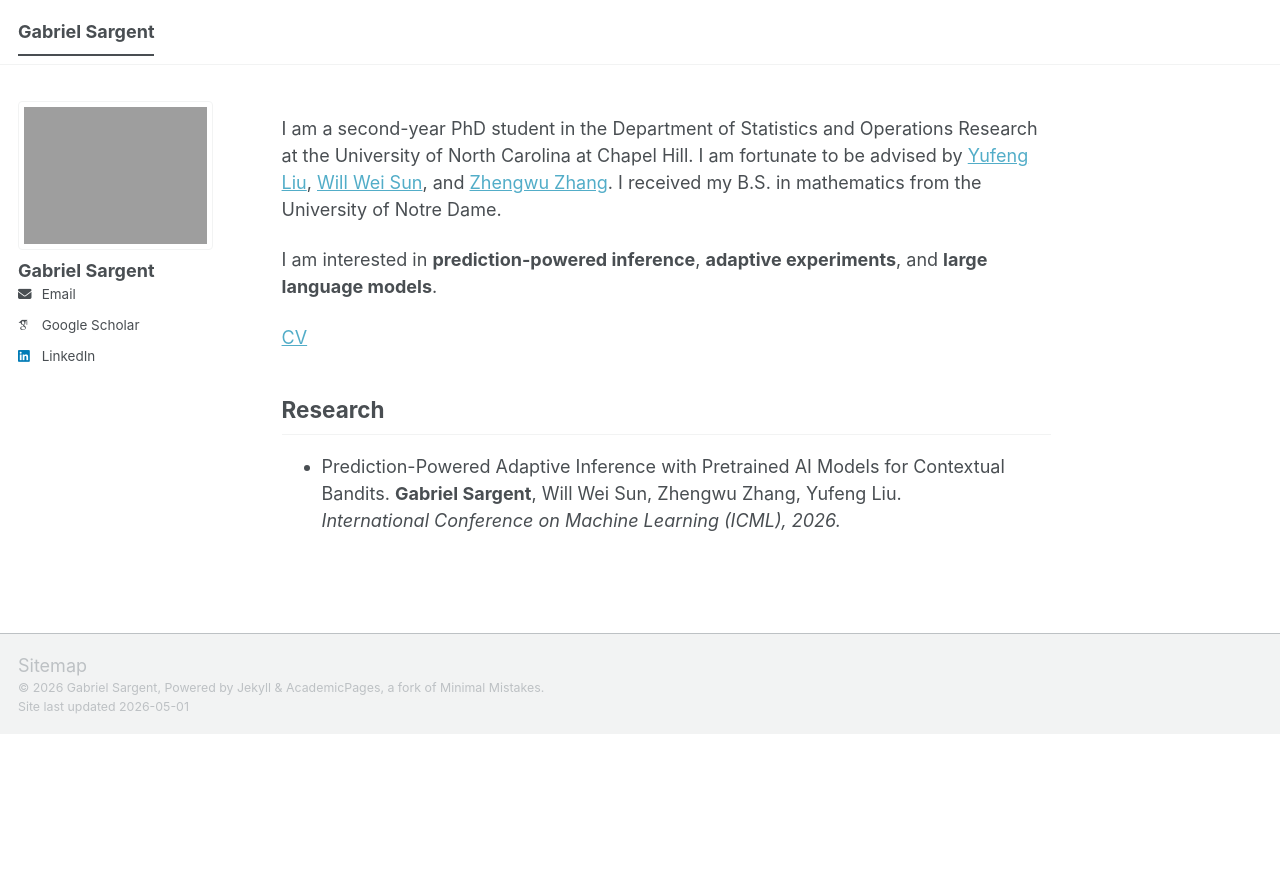
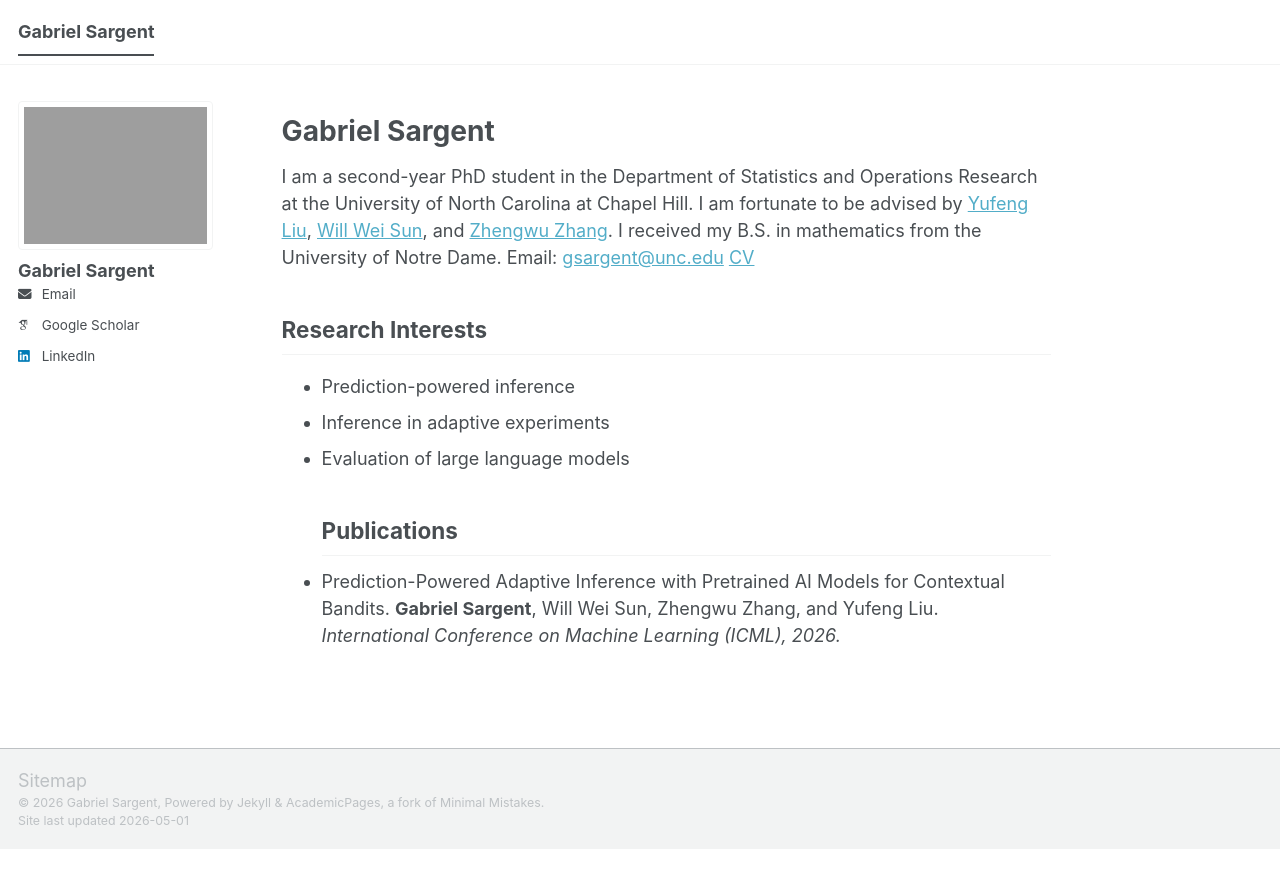
Before and after one commit to GabrielSargent/GabrielSargent.github.io, a Jekyll site: the page built from _pages/about.md, in a window 1280 px wide. Shown: the top 888 px of the page. Built offline with Jekyll 4.4.1, drawn with Linux system fonts in a browser that asks for light colours; some web fonts are replaced; a script bundle is joined from its source files by our own code; library files that are not in the unit come from our copies.

Commit message:
Update about.md

```diff
--- a/_pages/about.md
+++ b/_pages/about.md
@@ -6,14 +6,14 @@ redirect_from:
   - /about/
   - /about.html
 ---
-
+# Gabriel Sargent
 I am a second-year PhD student in the Department of Statistics and Operations Research at the University of North Carolina at Chapel Hill. I am fortunate to be advised by [Yufeng Liu](https://sites.google.com/umich.edu/yufengliu/home), [Will Wei Sun](https://web.ics.purdue.edu/~sun244/), and [Zhengwu Zhang](https://zhengwu.github.io/). I received my B.S. in mathematics from the University of Notre Dame.
-
-I am interested in **prediction-powered inference**, **adaptive experiments**, and **large language models**.
-
+Email: [gsargent@unc.edu](mailto:gsargent@unc.edu)
 [CV](/files/cv.pdf)
-
-## Research
-
-- Prediction-Powered Adaptive Inference with Pretrained AI Models for Contextual Bandits. **Gabriel Sargent**, Will Wei Sun, Zhengwu Zhang, Yufeng Liu.
+## Research Interests
+- Prediction-powered inference
+- Inference in adaptive experiments
+- Evaluation of large language models
+## Publications
+- Prediction-Powered Adaptive Inference with Pretrained AI Models for Contextual Bandits. **Gabriel Sargent**, Will Wei Sun, Zhengwu Zhang, and Yufeng Liu.
   *International Conference on Machine Learning (ICML), 2026.*
```
